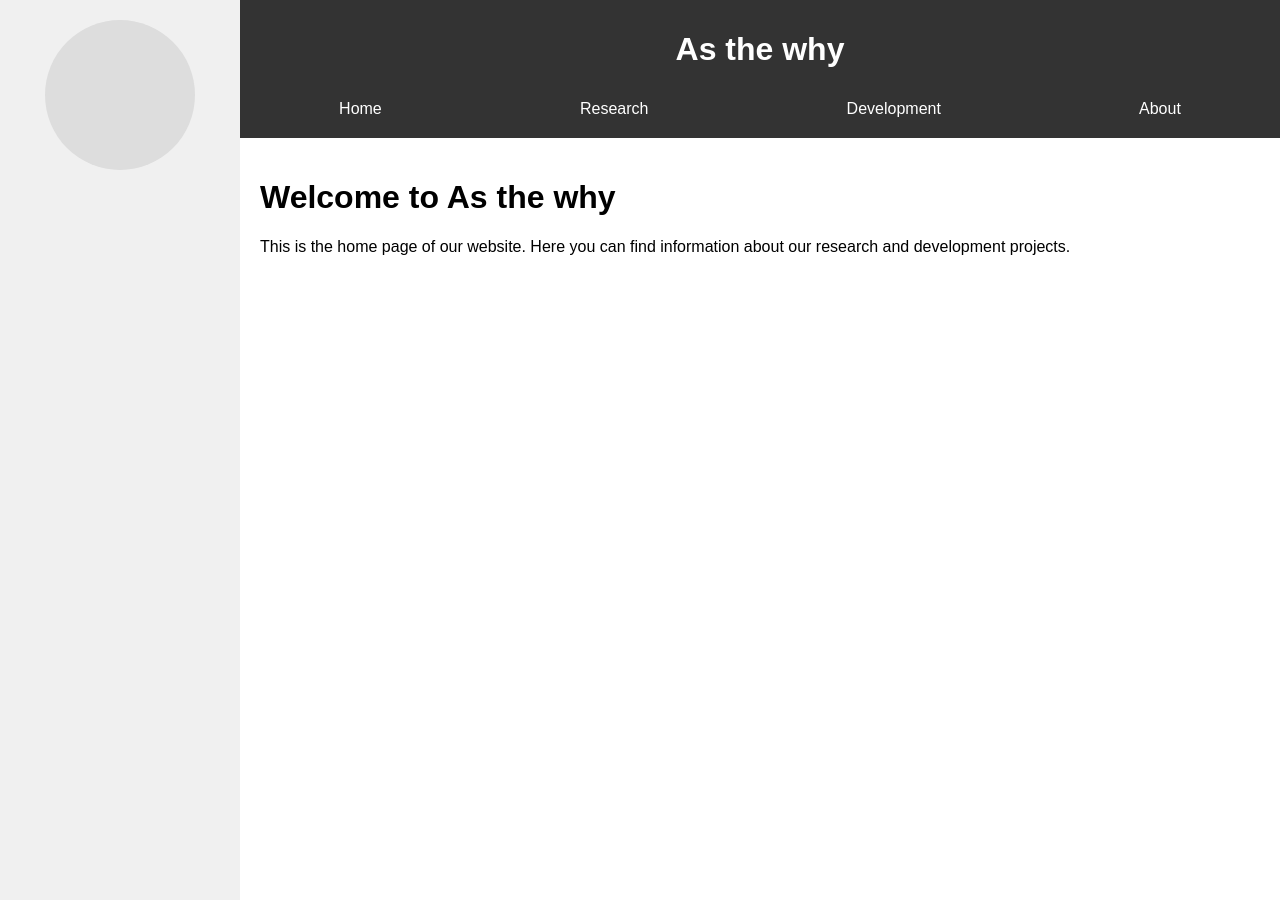
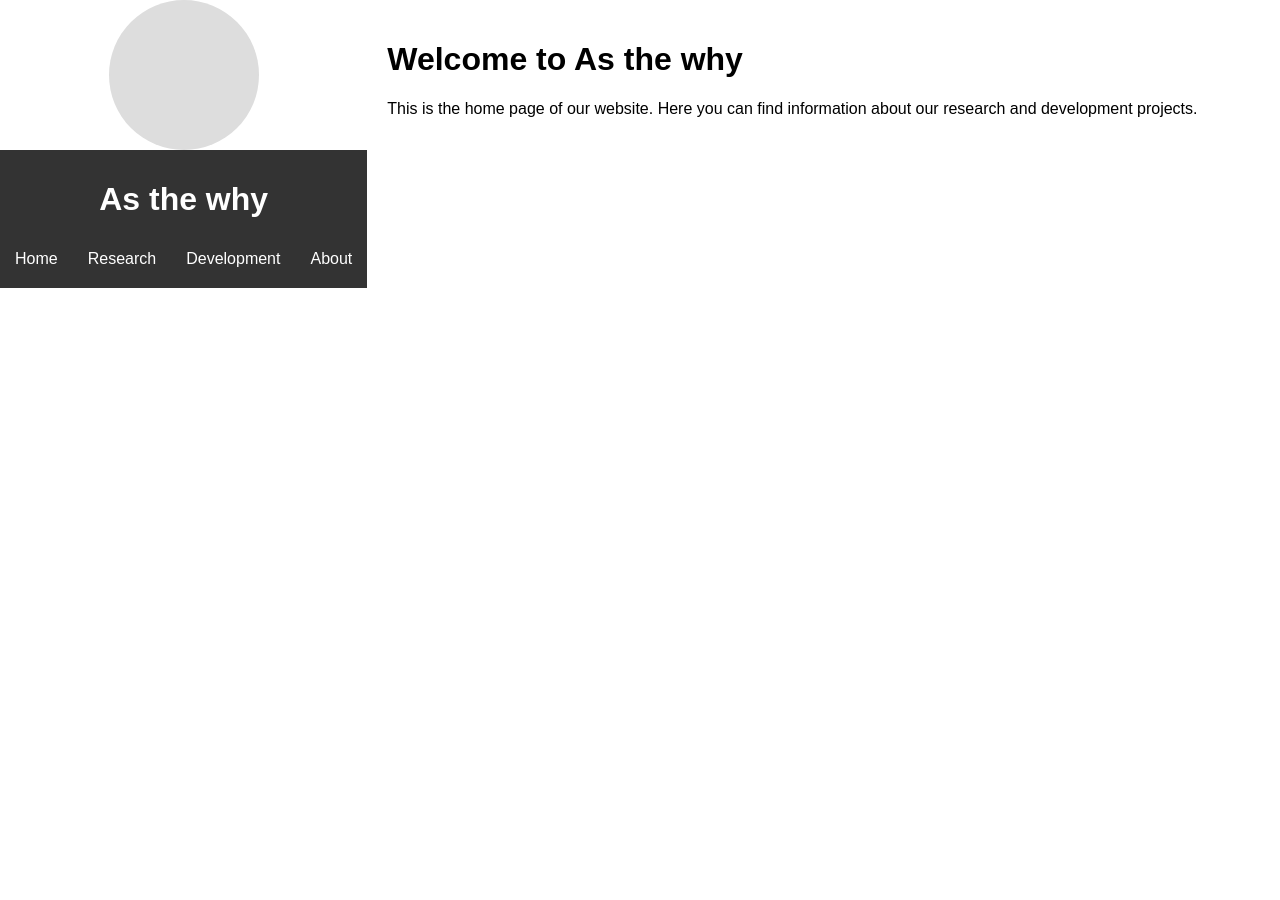
Before and after one commit to sungdongy/sungdongy.github.io, a Jekyll site: the page built from index.md, in a window 1280 px wide. Built offline with Jekyll 4.4.1, drawn with Linux system fonts in a browser that asks for light colours.

Commit message:
Update default.html

```diff
--- a/_layouts/default.html
+++ b/_layouts/default.html
@@ -8,11 +8,11 @@
 </head>
 <body>
     <div class="container">
-        <div class="sidebar">
+        <div class="top-section">
             <div class="profile-pic"></div>
+            {% include header.html %}
         </div>
         <div class="main-content">
-            {% include header.html %}
             <main>
                 {{ content }}
             </main>
```
